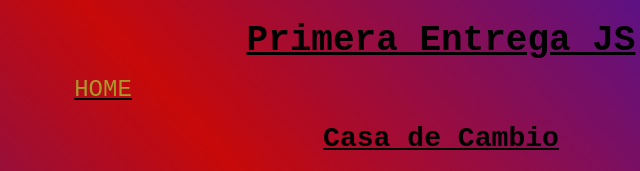
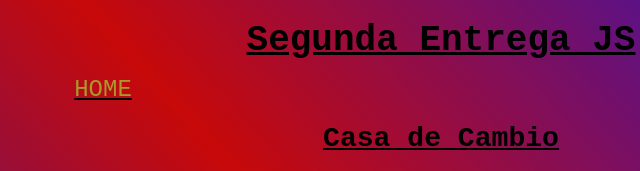
Before and after one commit to Luguit0/JSentrega2, a plain HTML site: page index.html in a window 1280 px wide. Shown: the top 171 px of the page, 199-839 px from the left. Drawn offline with Linux system fonts and the light colour scheme.

Commit message:
Update index.html

```diff
--- a/index.html
+++ b/index.html
@@ -12,7 +12,7 @@
 
 <body>
     <section>
-        <h2>Primera Entrega JS</h2>
+        <h2>Segunda Entrega JS</h2>
         <main>
             <ul>
                 <li><a href="./index.html">Home</a></li>
```
